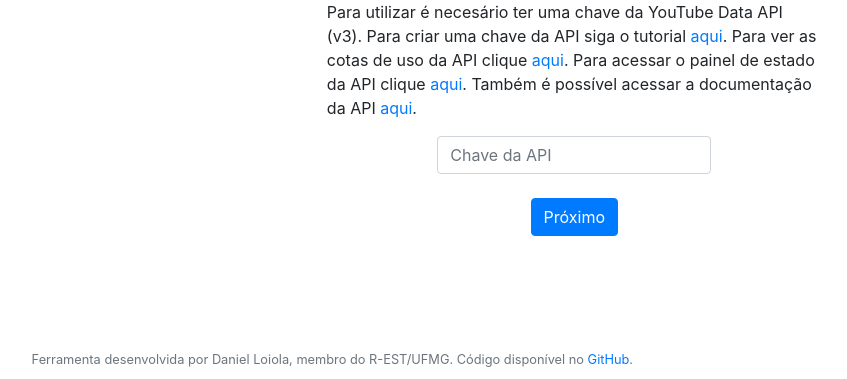
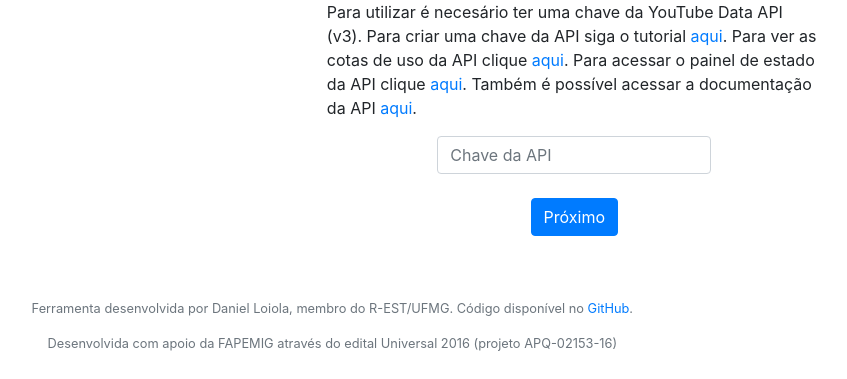
Before and after one commit to danielfeloiola/ytd-cloud, a Flask app: page / in a window 1280 px wide. Shown: the part 421-800 px from the top of the page, without its empty margins (304-1151 px from the left). Run offline with Flask 2, Linux system fonts and the light colour scheme; some libraries are stand-ins or nearby versions.

Commit message:
alteracao no footer

```diff
--- a/templates/index.html
+++ b/templates/index.html
@@ -51,7 +51,8 @@
 
 </div>
 <footer class="small text-center text-muted">
-    Ferramenta desenvolvida por Daniel Loiola, membro do R-EST/UFMG. Código disponível no <a href="https://github.com/danielfeloiola/ytd-cloud">GitHub</a>.
+    <p>Ferramenta desenvolvida por Daniel Loiola, membro do R-EST/UFMG. Código disponível no <a href="https://github.com/danielfeloiola/ytd-cloud">GitHub</a>.</p>
+    <p>Desenvolvida com apoio da FAPEMIG através do edital Universal 2016 (projeto APQ-02153-16)</p>
 </footer>
 
 {% endblock %}
```
Also changed, not shown: 7 other files.
